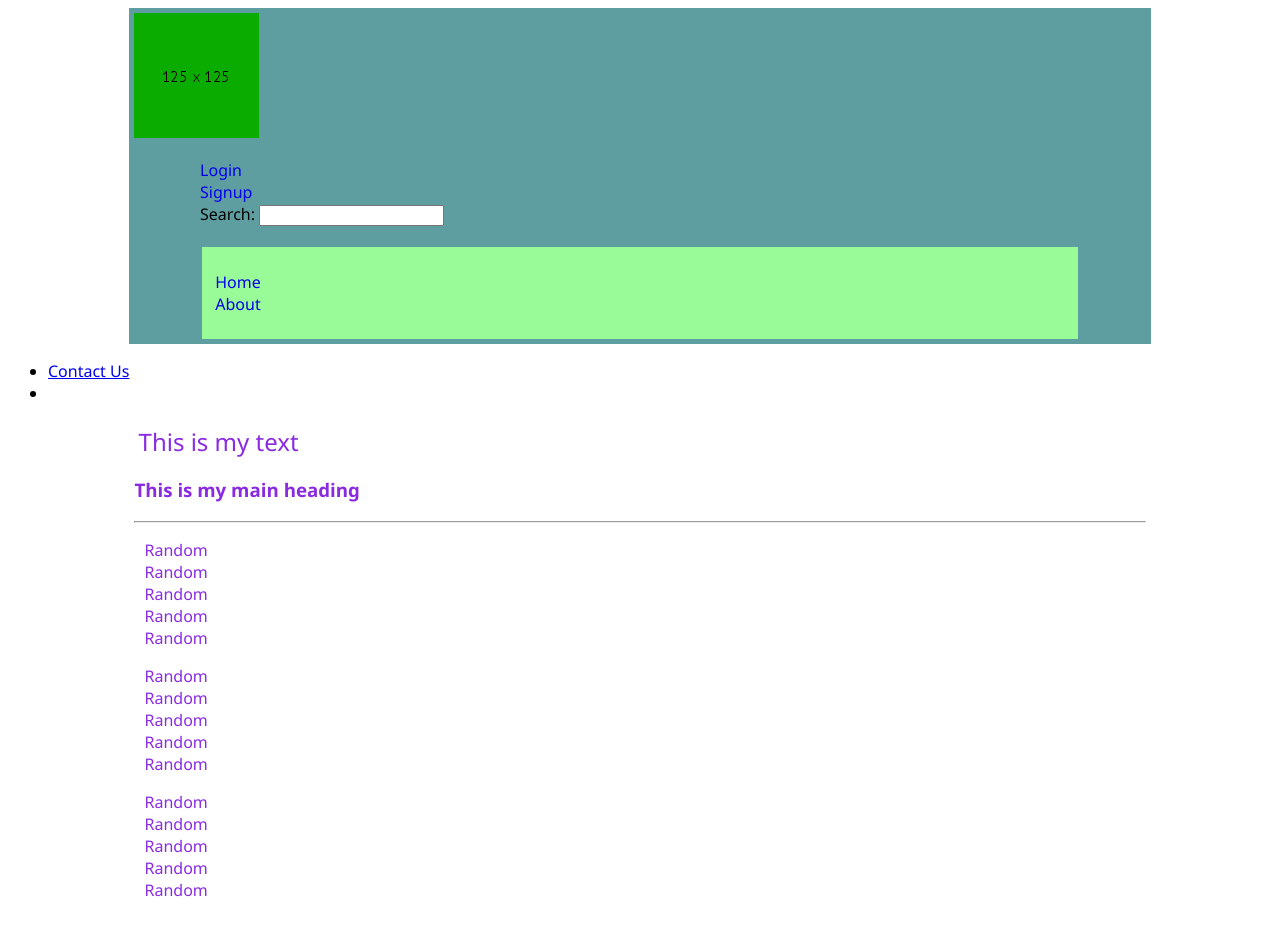
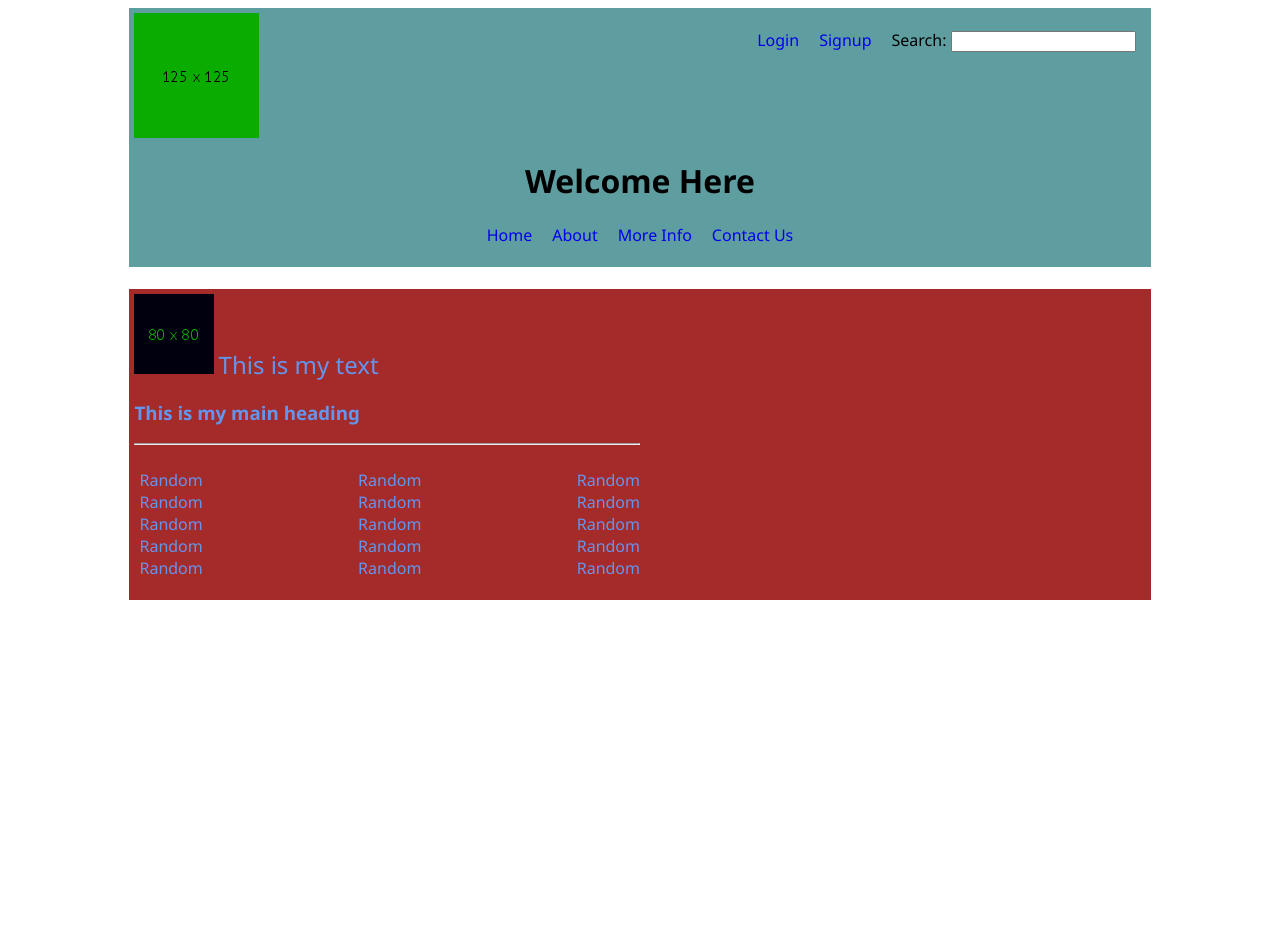
Before and after one commit to JZelinsky3/JZelinsky3.github.io, a plain HTML site: page assignments/assignment3.html in a window 1280 px wide. After the commit the page ends 800 px from the top, so only its background shows below. Drawn offline with Linux system fonts and the light colour scheme.

Commit message:
assignment 3

```diff
--- a/assignments/assignment3.html
+++ b/assignments/assignment3.html
@@ -7,7 +7,7 @@
 
     <body>
         <header id="main-header">
-            <div class="flex-containers">
+            <div class="flex-container">
                 <img id="logo" src="../pictures/ph1.gif">
                 <nav id="user-nav" class="horiz-nav">
                     <ul>
@@ -16,32 +16,24 @@
                         <li>Search: <input type="text"></li>
                     </ul>
                 </nav>
+            </div>
 
-            <h1></h1>
+            <h1>Welcome Here</h1>
             <nav id="main-nav" class="horiz-nav">
                 <ul>
                     <li><a href="../index.html">Home</a></li>
                     <li><a href="#">About</a></li>
-                    <li><a href="#"></a></li>
-                    <li><a href="#"></a></li>
+                    <li><a href="#">More Info</a></li>
+                    <li><a href="#">Contact Us</a></li>
                 </ul>
             </nav>
         </header>
 
-        <section class="info collof2">
-            <header class="padded area">
-                <nav>
-                    <ul>
-                        <li><a href="#">Contact Us</a></li>
-                        <li><a href="#"></a></li>
-                    </ul>
-                </nav>
-            </header>
-        </section>
+        <br>
 
-        <footer id="main-footer" class="flex-containers">
-            <section class="collof2">
-                <img id="" src="">
+        <footer id="main-footer" class="flex-container">
+            <section class="col1of2">
+                <img id="logo" src="../pictures/ph2.gif">
                 <span class="footer-logo-text">This is my text</span>
 
                 <h3>This is my main heading</h3>
@@ -73,7 +65,8 @@
                     </ul>
                 </div>
             </section>
-            <section class="collof2">
+
+            <section class="col1of2">
 
             </section>
         </footer>
--- a/assignments/styles2.css
+++ b/assignments/styles2.css
@@ -13,13 +13,6 @@ body {
     padding: 5px;
 }
 
-#main-nav {
-    margin: auto;
-    width: 85%;
-    background-color: palegreen;
-    padding: 8px;
-}
-
 #main-header {
     background-color: cadetblue;
 }
@@ -32,12 +25,12 @@ body {
 /* Horizontal Nav */
 
 .horiz-nav ul {
-    padding-left: 6%;
+    padding-left: 45px;
 }
 
 .horiz-nav li {
     list-style-type: none;
-    margin: 0 5px;
+    margin: 0 10px;
 }
 
 .horiz-nav a {
@@ -57,7 +50,11 @@ h1 {
 
 #main-footer,
 #main-footer a {
-    color: blueviolet;
+    color: cornflowerblue;
+}
+
+#main-footer {
+    background-color: brown;
 }
 
 #main-footer ul {
@@ -81,7 +78,7 @@ h1 {
 @media only screen and (min-width: 768px) {
     .horiz-nav ul,
     .flex-container {
-        display: flexbox;
+        display: flex;
     }
 }
 
@@ -90,9 +87,9 @@ h1 {
 }
 
 .flex-container {
-    justify-content:first baseline;
+    justify-content:space-between;
 }
 
-.collof2 {
+.col1of2 {
     flex: 1;
 }
```
Also changed, not shown: pictures/ph2.gif (added). Lines whose indentation alone changed are shown as unchanged.
